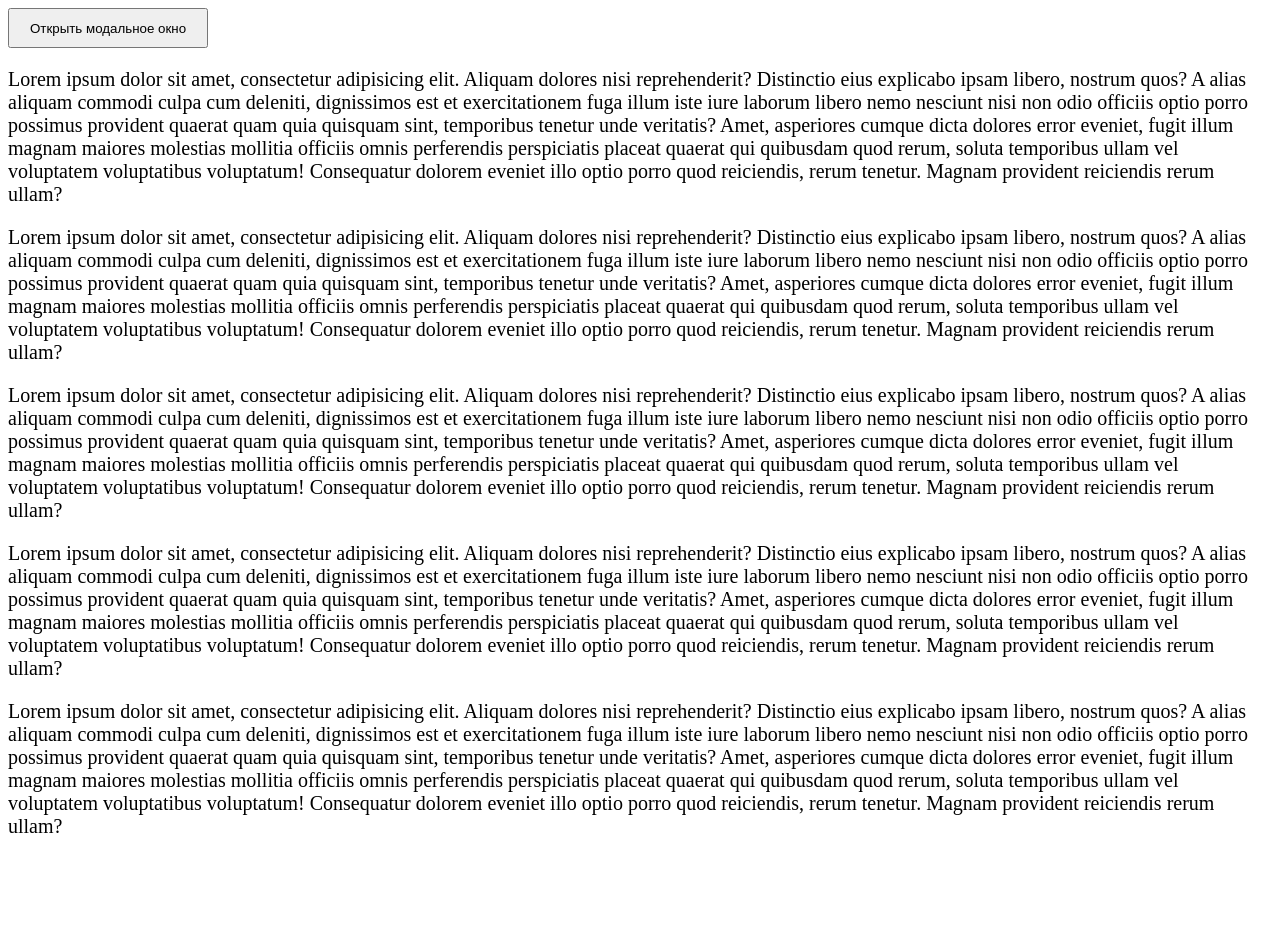
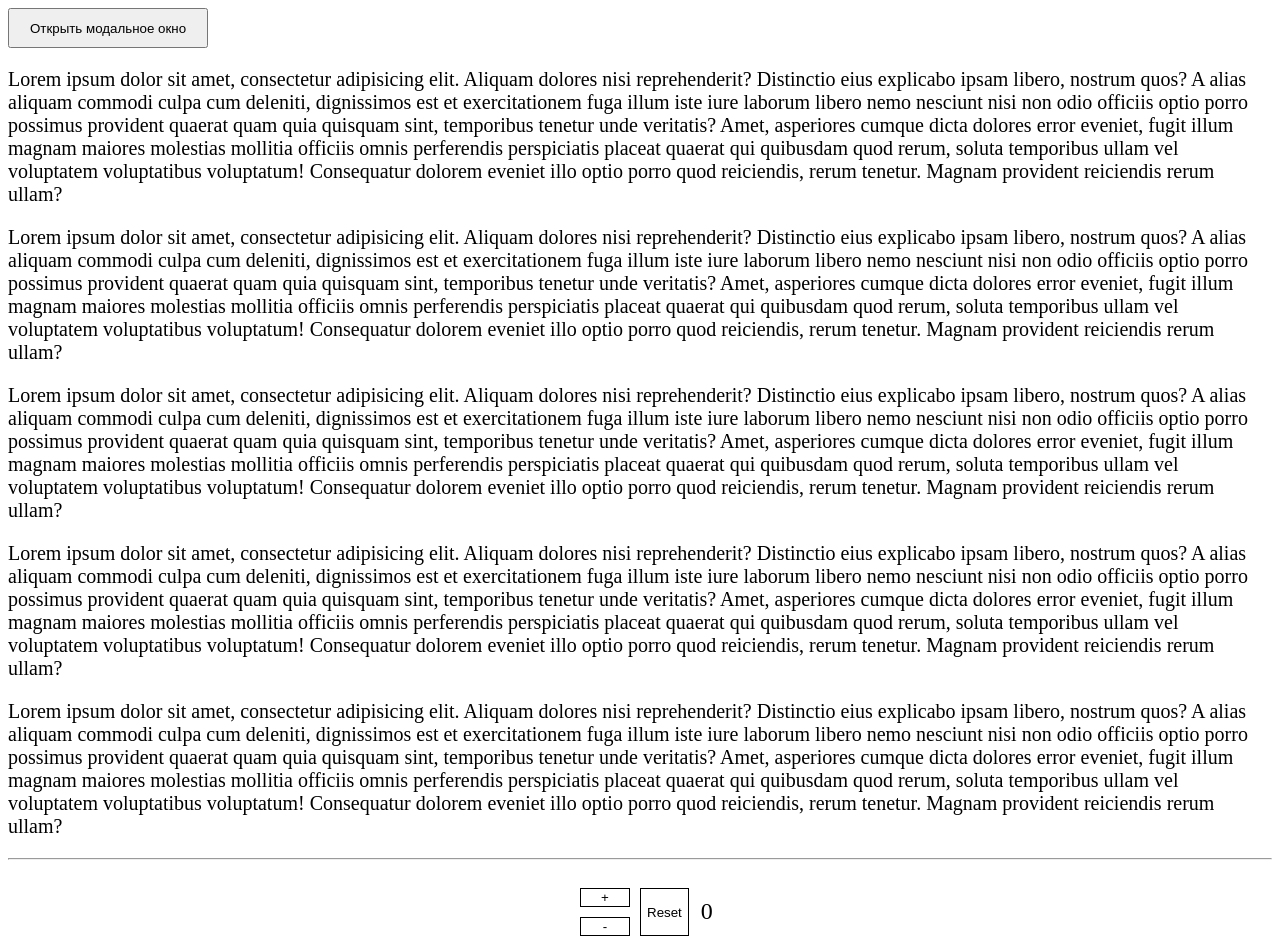
Before and after one commit to NikitaYatsko/react-ui-components, a React (Create React App) app: page / in a window 1280 px wide. Shown: the top 952 px of the page. Before the commit the page ends 858 px from the top, so only its background shows below. Built offline with nearby package versions, Linux system fonts and the light colour scheme.

Commit message:
new UI component(Counter)

```diff
--- a/src/App.js
+++ b/src/App.js
@@ -1,14 +1,12 @@
 import './App.css'
 import Modal from "./components/Modal/Modal";
 import {useState} from "react";
+import Counter from "./components/Counter/Counter";
 
 function App() {
     const [modalActive, setModalActive] = useState(false)
-    if (modalActive) {
-        document.body.style.overflowY = 'hidden'
-    } else {
-        document.body.style.overflowY = 'scroll'
-    }
+    const [count, setCount] = useState(0);
+
     return (
         <div className='app'>
             <main>
@@ -66,6 +64,9 @@ function App() {
                     cumque delectus deserunt fugit ipsum labore natus, nisi officia officiis, saepe similique sint
                     soluta, velit veniam?</p>
             </Modal>
+            <hr/>
+            <Counter count={count} setCount={setCount}/>
+
         </div>
     )
 }
--- /dev/null
+++ b/src/components/Counter/Counter.jsx
@@ -0,0 +1,15 @@
+import './counter-style.css'
+
+export default function Counter({count, setCount}) {
+    return (
+        <div className='counter-wrapper'>
+            <div className="to-display-column">
+                <button className='increment' onClick={() => setCount(count + 1)}>+</button>
+                <button className='decrement' onClick={() => setCount(count - 1)}>-</button>
+            </div>
+            <button onClick={() => setCount(0)} className='reset'>Reset</button>
+            <span className='current-count'>{count}</span>
+        </div>
+
+    )
+}
--- /dev/null
+++ b/src/components/Counter/counter-style.css
@@ -0,0 +1,36 @@
+.counter-wrapper {
+    padding: 20px 20px;
+    width: 120px;
+    margin: 0 auto;
+    display: flex;
+}
+
+.to-display-column {
+    display: flex;
+    flex-direction: column;
+    gap: 10px;
+}
+
+.increment, .decrement {
+    cursor: pointer;
+
+    width: 50px;
+    background: transparent;
+    border: 1px solid black;
+
+}
+
+.reset {
+    cursor: pointer;
+    width: 50px;
+    margin-left: 10px;
+    background: transparent;
+    border: 1px solid black;
+
+}
+
+.current-count {
+    margin-left: 12px;
+    font-size: 24px;
+    margin-top: 10px;
+}
--- a/src/components/Modal/Modal.jsx
+++ b/src/components/Modal/Modal.jsx
@@ -1,6 +1,6 @@
 import './modal-style.css'
 
-function Modal({active, setActive, children}) {
+export default function Modal({active, setActive, children}) {
     return (
         <div className={active ? 'modal active' : 'modal'} onClick={() => setActive(false)}>
             <div className={active ? 'modal-content active' : 'modal-content'} onClick={(e) => e.stopPropagation()}>
@@ -9,5 +9,3 @@ function Modal({active, setActive, children}) {
         </div>
     );
 }
-
-export default Modal;
```
